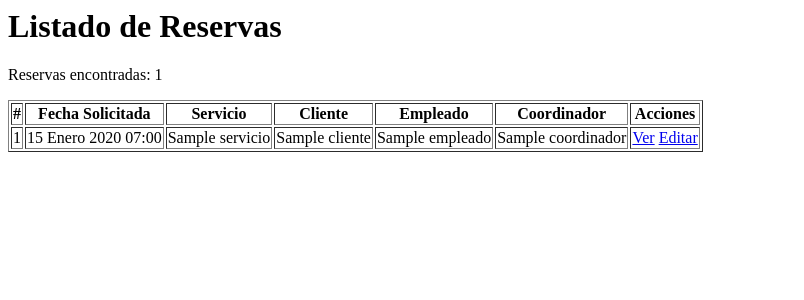
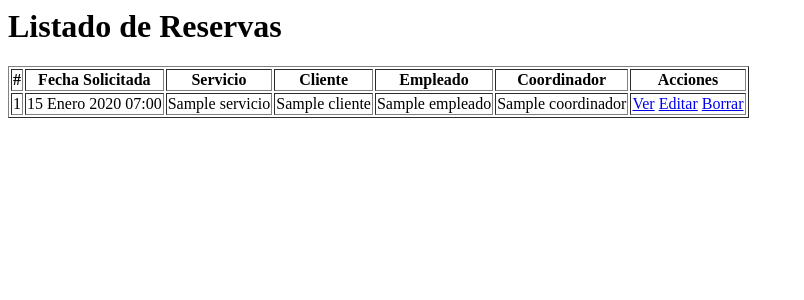
Before and after one commit to alkemyTech/CFITDF-Django-W2-Back-S3, a Django app: page /reserva_servicio/ in a window 1280 px wide. Shown: the top 300 px of the page, without its empty margins (0-804 px from the left). Run offline with Django 5.2, Linux system fonts and the light colour scheme; tables that the repository leaves empty hold one stand-in row (values such as "Sample post").

Commit message:
ReservaServicio-delete

```diff
--- a/WebApp/servicios/urls.py
+++ b/WebApp/servicios/urls.py
@@ -26,4 +26,5 @@ urlpatterns = [
     path('reserva_servicio/', views.ReservaServicioListView.as_view(), name='reserva_servicio_listar'),
     path('reserva_servicio/listar/', views.ReservaServicioListView.as_view(), name='reserva_servicio_listar'),
     path('reserva_servicio/editar/<int:pk>/', views.ReservaServicioUpdateView.as_view(), name='reserva_servicio_editar'),
+    path("reserva_servicio/borrar/<int:pk>", views.ReservaServicioDeleteView.as_view(), name="reserva_servicio_borrar"),
 ]
--- a/WebApp/servicios/views.py
+++ b/WebApp/servicios/views.py
@@ -4,7 +4,7 @@
 
 from django.http import HttpResponseRedirect
 from django.shortcuts import get_object_or_404
-from django.views.generic import CreateView, ListView, DetailView, UpdateView
+from django.views.generic import CreateView, ListView, DetailView, UpdateView, DeleteView
 from django.urls import reverse_lazy
 from .models import Servicio, Coordinador, ReservaServicio
 from .forms import ReservaServicioForm
@@ -148,3 +148,9 @@ class ReservaServicioUpdateView(UpdateView):
         context = super().get_context_data(**kwargs)
         context["titulo_vista"] = "Modificar Reserva"
         return context
+
+
+class ReservaServicioDeleteView(DeleteView):
+    model = ReservaServicio
+    success_url = reverse_lazy("WebApp:reserva_servicio_listar")
+    template_name = "servicios/borrar.html"
--- a/WebApp/templates/servicios/listar_reserva_servicio.html
+++ b/WebApp/templates/servicios/listar_reserva_servicio.html
@@ -1,5 +1,4 @@
 <h1>Listado de Reservas</h1>
-<p>Reservas encontradas: {{ listado_reservas_servicios|length }}</p>
 
 <table border="1">
     <thead>
@@ -25,6 +24,7 @@
             <td>
                 <a href="{% url 'WebApp:reserva_servicio_detalle' reserva_servicio.id %}">Ver</a>
                 <a href="{% url 'WebApp:reserva_servicio_editar' reserva_servicio.id %}">Editar</a>
+                <a href="{% url 'WebApp:reserva_servicio_borrar' reserva_servicio.id %}">Borrar</a>
             </td>
         </tr>
         {% endfor %}
```
Also changed, not shown: WebApp/templates/servicios/borrar.html (added, +7 -0 lines).
